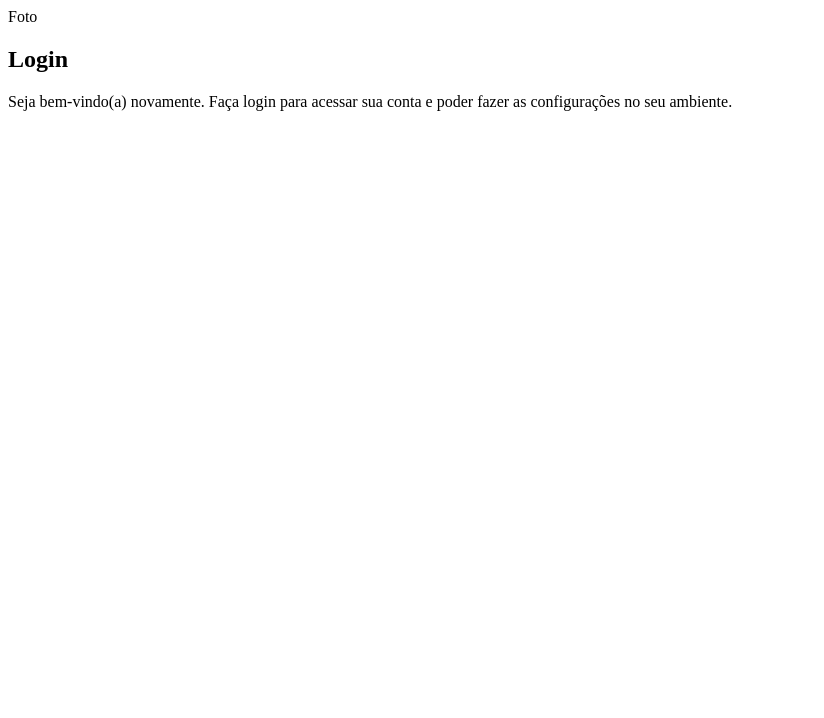
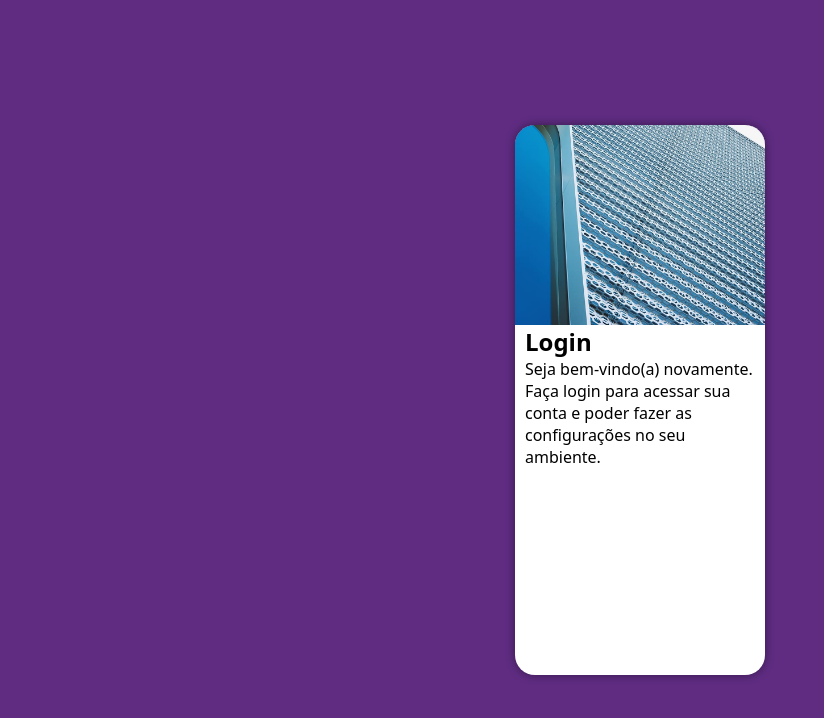
Before and after one commit to lucasmaxcrema/projeto-login, a plain HTML site: page index.html in a window 1280 px wide. Shown: the whole page, without its empty margins (0-824 px from the left). Drawn offline with Linux system fonts and the light colour scheme.

Commit message:
atualizei o projeto-login

```diff
--- a/estilos/style.css
+++ b/estilos/style.css
@@ -4,3 +4,50 @@
 verde: #49a09d
 lilás: #5f2c82
 */
+
+* {
+    font-family: system-ui, -apple-system, BlinkMacSystemFont, 'Segoe UI', Roboto, Oxygen, Ubuntu, Cantarell, 'Open Sans', 'Helvetica Neue', sans-serif;
+    padding: 0px;
+    margin: 0px;
+    box-sizing: border-box;
+}
+
+body, html  {
+    background-color: #5f2c82;
+    height: 100vh;
+    width: 100vw;
+}
+
+main {
+    position: relative;
+    height: 100vh;
+    width: 100vw;
+}
+
+section#login {
+    position: absolute;
+    top: 50%;
+    left: 50%;
+    transform: translate(-50%, -50%);
+    overflow: hidden;
+
+    background-color: white;
+    width: 250px;
+    height: 550px;
+    border-radius: 20px;
+    box-shadow: 0px 0px 10px rgba(0, 0, 0, 0.43);
+}
+
+section#login > div#imagem {
+    display: block;
+    background: #5f2c82 url(../imagens/metal.jpg);
+    background-size: cover;
+    background-repeat: no-repeat;
+    background-position: left bottom;
+    height: 200px;
+}
+
+section#login > div#formulario {
+    padding-left: 10px;
+    display: block;
+}
--- a/index.html
+++ b/index.html
@@ -10,7 +10,6 @@
     <main>
         <section id="login">
             <div id="imagem">
-                Foto
             </div>
             <div id="formulario">
                 <h1>Login</h1>
```
